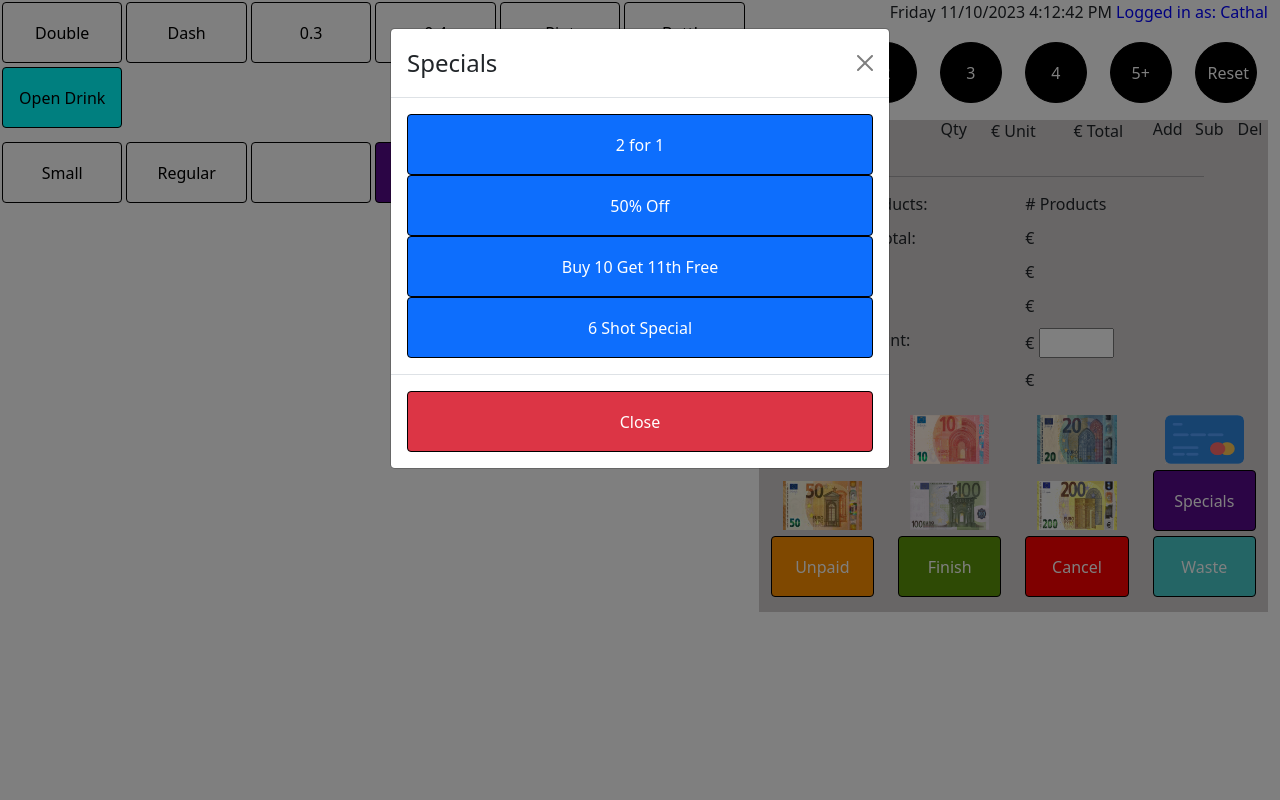
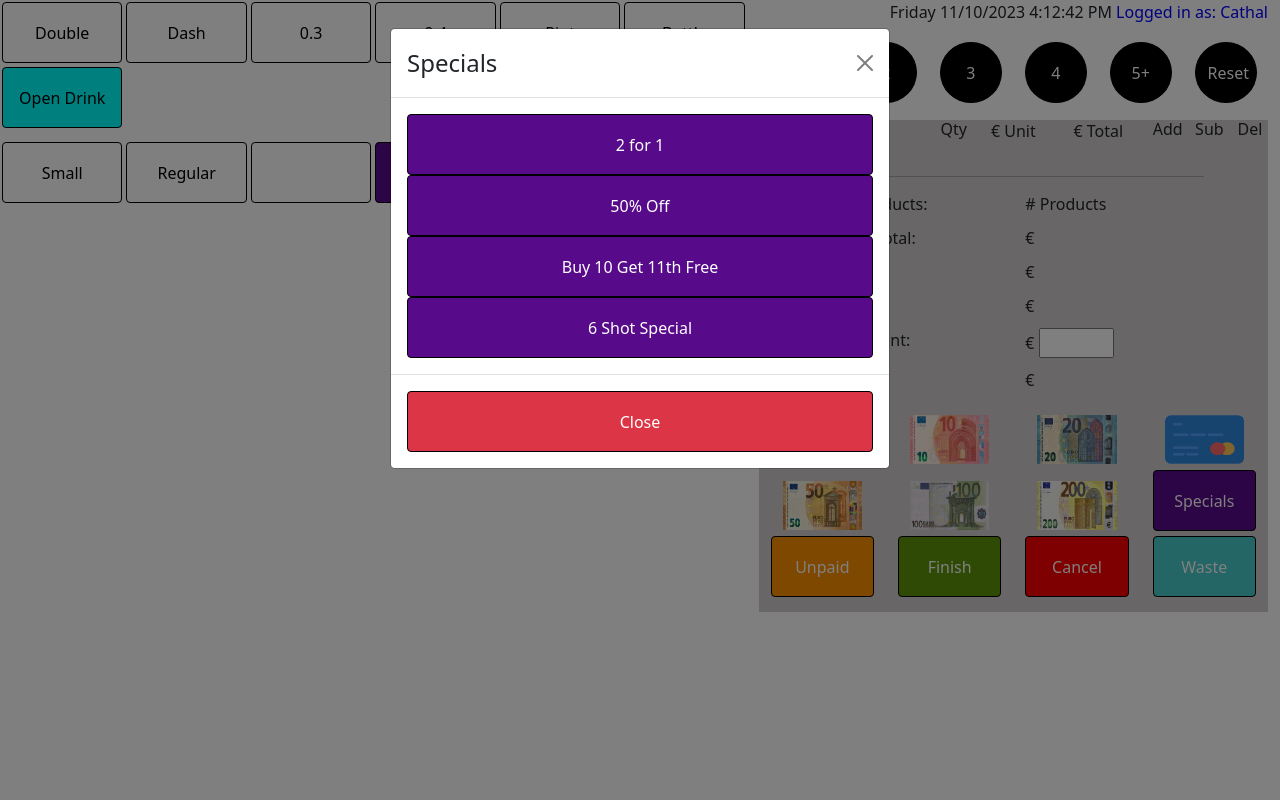
Before and after one commit to CathalDolan/IPUHAEL_EPOS, a Django app: page / in a window 1280 px wide, after a click on "Specials". Run offline with Django 4.2, Linux system fonts and the light colour scheme; data that the repository does not hold is empty.

Commit message:
Pre-deploy push

```diff
--- a/index/models.py
+++ b/index/models.py
@@ -48,6 +48,8 @@ class Product(models.Model):
                                         blank=True,
                                         decimal_places=2,
                                         max_digits=5)
+    def __str__(self):
+        return self.name
 
 
 class GrandTotal(models.Model):
@@ -80,8 +82,8 @@ class GrandTotal(models.Model):
                                       blank=True,
                                       max_length=100)
     payment_reason = models.CharField(null=True,
-                                        blank=True,
-                                        max_length=100)
+                                      blank=True,
+                                      max_length=100)
 
 
 class LineItem(models.Model):
--- a/index/static/css/main.css
+++ b/index/static/css/main.css
@@ -213,7 +213,7 @@ input {
     margin-top: 18px;
 }
 
-/*-- Pfand Modea --*/
+/*-- Pfand Modal --*/
 .pfand__modal_button {
     margin-bottom: 10px;
 }
--- a/index/static/js/main.js
+++ b/index/static/js/main.js
@@ -340,7 +340,7 @@ $('.payment_button').click( function(){
         }
     }
 
-    let url = "https://8000-cathaldolan-ipuhaelepos-3mipea1rgm3.ws-eu105.gitpod.io/";
+    let url = "https://8000-cathaldolan-ipuhaelepos-3mipea1rgm3.ws-eu106.gitpod.io/";
     grand_total.pfand_buttons_total = pfand_buttons_total;
     grand_total.total_products_qty = total_products_qty;
     grand_total.line_totals_total = line_totals_total;
@@ -350,6 +350,7 @@ $('.payment_button').click( function(){
     grand_total.change_due = change_due;
     grand_total.payment_method = payment_method;
     grand_total.payment_reason = payment_reason;
+    // getCookie("csrftoken");
     fetch(url, {
         method: "POST",
         credentials: "same-origin",
@@ -374,8 +375,8 @@ function getCookie(name) {
             const cookie = cookies[i].trim();
             // Does this cookie string begin with the name we want?
             if (cookie.substring(0, name.length + 1) === (name + "=")) {
-            cookieValue = decodeURIComponent(cookie.substring(name.length + 1));
-            break;
+                cookieValue = decodeURIComponent(cookie.substring(name.length + 1));
+                break;
             }
         }
     }
--- a/index/templates/index/index.html
+++ b/index/templates/index/index.html
@@ -153,10 +153,25 @@
                             <!-- Modal body -->
                             <div class="modal-body">
                                 {% for gift in gifts %}
-                                    <button class="btn {{gift.category}} product_button" id="{{gift.id}}" data-category="{{gift.category}}" data-name="{{gift.name}}" > <!-- data-price_default="{{gift.price_regular}}" data-price_03="{{food.price_small}}" data-price_04="{{food.price_regular}}"  -->
+                                    <button class="btn {{gift.category}} product_button" id="{{gift.id}}" data-category="{{gift.category}}" data-name="{{gift.name}}" data-price_default="{{food.price_default}}" > <!-- data-price_default="{{gift.price_regular}}" data-price_03="{{food.price_small}}" data-price_04="{{food.price_regular}}"  -->
                                         {{gift.name}}
                                     </button>
                                 {% endfor %}
+                                <button class="btn product_button gifts_button" id="{{gift.id}}" data-category="Fridge_Magnet.category" data-name="Fridge_Magnet.name" data-price_default="{{food.price_default}}" > <!-- data-price_default="{{gift.price_regular}}" data-price_03="{{food.price_small}}" data-price_04="{{food.price_regular}}"  -->
+                                    Fridge Magnet
+                                </button>
+                                <button class="btn product_button gifts_button" id="{{gift.id}}" data-category="Tree_Decoration.category" data-name="Tree_Decoration.name" data-price_default="{{food.price_default}}" > <!-- data-price_default="{{gift.price_regular}}" data-price_03="{{food.price_small}}" data-price_04="{{food.price_regular}}"  -->
+                                    Tree Decoration
+                                </button>
+                                <button class="btn product_button gifts_button" id="{{gift.id}}" data-category="Picture_Frame.category" data-name="Picture_Frame.name" data-price_default="{{food.price_default}}" > <!-- data-price_default="{{gift.price_regular}}" data-price_03="{{food.price_small}}" data-price_04="{{food.price_regular}}"  -->
+                                    Picture Frame
+                                </button>
+                                <button class="btn product_button gifts_button" id="{{gift.id}}" data-category="T-Shirt.category" data-name="T-Shirt.name" data-price_default="{{food.price_default}}" > <!-- data-price_default="{{gift.price_regular}}" data-price_03="{{food.price_small}}" data-price_04="{{food.price_regular}}"  -->
+                                    T-Shirt
+                                </button>
+                                <button class="btn product_button gifts_button" id="{{gift.id}}" data-category="Polo_Shirt.category" data-name="Polo_Shirt.name" data-price_default="{{food.price_default}}" > <!-- data-price_default="{{gift.price_regular}}" data-price_03="{{food.price_small}}" data-price_04="{{food.price_regular}}"  -->
+                                    Polo Shirt
+                                </button>
                             </div>
 
                             <!-- Modal footer -->
@@ -359,7 +374,7 @@
                         <p class="grand_totals_row grand_totals_figure" id="change_due">€</p>
                     </div>
                 </div>
-                <!-- € Notes Row -->
+                <!-- € Notes and Finish Buttons Row -->
                 <div class="row €_notes_row">
                     <div class="col-3">
                         <button class="btn €_notes_button pay_method_button" data-value="5" data-payment_method="cash">
@@ -415,10 +430,10 @@
 
                                 <!-- Modal body -->
                                 <div class="modal-body">
-                                    <button class="btn btn-primary">2 for 1</button>
-                                    <button class="btn btn-primary"></buttonclass>50% Off</button>
-                                    <button class="btn btn-primary"></buttonclass>Buy 10 Get 11th Free</button>
-                                    <button class="btn btn-primary"></buttonclass>6 Shot Special</button> <!-- This better done in calculations -->
+                                    <button class="btn specials_button">2 for 1</button>
+                                    <button class="btn specials_button"></buttonclass>50% Off</button>
+                                    <button class="btn specials_button"></buttonclass>Buy 10 Get 11th Free</button>
+                                    <button class="btn specials_button"></buttonclass>6 Shot Special</button> <!-- This better done in calculations -->
                                 </div>
 
                                 <!-- Modal footer -->
@@ -448,13 +463,13 @@
 
                                 <!-- Modal body -->
                                 <div class="modal-body">
-                                    <button class="btn btn-primary payment_button" data-payment_method_alternative="complimentary" data-payment_reason="Comp_Manager_Authorised">Comp Manager Authorised</button>
-                                    <button class="btn btn-primary payment_button" data-payment_method_alternative="complimentary" data-payment_reason="Comp_Cutomer_Replacement"></buttonclass>Comp Cutomer Replacement</button>
-                                    <button class="btn btn-primary payment_button" data-payment_method_alternative="complimentary" data-payment_reason="Comp_Cathal_Authorised"></buttonclass>Comp Cathal Authorised</button>
-                                    <button class="btn btn-primary payment_button" data-payment_method_alternative="complimentary" data-payment_reason="Comp_India"></buttonclass>Comp India</button>
-                                    <button class="btn btn-primary payment_button" data-payment_method_alternative="complimentary" data-payment_reason="Comp_Neighbouring_Stand">Comp Neighbouring Stand</button>
-                                    <button class="btn btn-primary payment_button" data-payment_method_alternative="complimentary" data-payment_reason="Comp_Other"></buttonclass>Comp Other</button>
-                                    <button class="btn btn-primary payment_button" data-payment_method_alternative="complimentary" data-payment_reason="Staff_Drink"></buttonclass>Staff Drink</button>
+                                    <button class="btn btn-primary unpaid_button" data-payment_method_alternative="complimentary" data-payment_reason="Comp_Manager_Authorised">Comp Manager Authorised</button>
+                                    <button class="btn btn-primary unpaid_button" data-payment_method_alternative="complimentary" data-payment_reason="Comp_Cutomer_Replacement"></buttonclass>Comp Cutomer Replacement</button>
+                                    <button class="btn btn-primary unpaid_button" data-payment_method_alternative="complimentary" data-payment_reason="Comp_Cathal_Authorised"></buttonclass>Comp Cathal Authorised</button>
+                                    <button class="btn btn-primary unpaid_button" data-payment_method_alternative="complimentary" data-payment_reason="Comp_India"></buttonclass>Comp India</button>
+                                    <button class="btn btn-primary unpaid_button" data-payment_method_alternative="complimentary" data-payment_reason="Comp_Neighbouring_Stand">Comp Neighbouring Stand</button>
+                                    <button class="btn btn-primary unpaid_button" data-payment_method_alternative="complimentary" data-payment_reason="Comp_Other"></buttonclass>Comp Other</button>
+                                    <button class="btn btn-primary unpaid_button" data-payment_method_alternative="complimentary" data-payment_reason="Staff_Drink"></buttonclass>Staff Drink</button>
                                 </div>
 
                                 <!-- Modal footer -->
@@ -495,14 +510,14 @@
 
                                 <!-- Modal body -->
                                 <div class="modal-body">
-                                    <button class="btn btn-primary payment_button" data-payment_method_alternative="waste" data-payment_reason="Waste_Spilled">Waste Spilled</button>
-                                    <button class="btn btn-primary payment_button" data-payment_method_alternative="waste" data-payment_reason="Waste_Set-Up_Line Cleaning"></buttonclass>Waste Set-Up / Line Cleaning</button>
-                                    <button class="btn btn-primary payment_button" data-payment_method_alternative="waste" data-payment_reason="Waste_Other"></buttonclass>Waste Other</button>
-                                    <button class="btn btn-primary payment_button" data-payment_method_alternative="waste" data-payment_reason="Customer_Return_Warm"></buttonclass>Customer Return - Warm</button>
-                                    <button class="btn btn-primary payment_button" data-payment_method_alternative="waste" data-payment_reason="Cutomer_Return_Cold">Cutomer Return - Cold</button>
-                                    <button class="btn btn-primary payment_button" data-payment_method_alternative="waste" data-payment_reason="Customer_Return_Taste"></buttonclass>Customer Return - Taste</button>
-                                    <button class="btn btn-primary payment_button" data-payment_method_alternative="waste" data-payment_reason="Customer_Return_Glass_Issue"></buttonclass>Customer Return - Glass Issue</button>
-                                    <button class="btn btn-primary payment_button" data-payment_method_alternative="waste" data-payment_reason="Customer_Return_Other"></buttonclass>Customer Return - Other</button>
+                                    <button class="btn btn-primary waste_button" data-payment_method_alternative="waste" data-payment_reason="Waste_Spilled">Waste Spilled</button>
+                                    <button class="btn btn-primary waste_button" data-payment_method_alternative="waste" data-payment_reason="Waste_Set-Up_Line Cleaning"></buttonclass>Waste Set-Up / Line Cleaning</button>
+                                    <button class="btn btn-primary waste_button" data-payment_method_alternative="waste" data-payment_reason="Waste_Other"></buttonclass>Waste Other</button>
+                                    <button class="btn btn-primary waste_button" data-payment_method_alternative="waste" data-payment_reason="Customer_Return_Warm"></buttonclass>Customer Return - Warm</button>
+                                    <button class="btn btn-primary waste_button" data-payment_method_alternative="waste" data-payment_reason="Cutomer_Return_Cold">Cutomer Return - Cold</button>
+                                    <button class="btn btn-primary waste_button" data-payment_method_alternative="waste" data-payment_reason="Customer_Return_Taste"></buttonclass>Customer Return - Taste</button>
+                                    <button class="btn btn-primary waste_button" data-payment_method_alternative="waste" data-payment_reason="Customer_Return_Glass_Issue"></buttonclass>Customer Return - Glass Issue</button>
+                                    <button class="btn btn-primary waste_button" data-payment_method_alternative="waste" data-payment_reason="Customer_Return_Other"></buttonclass>Customer Return - Other</button>
                                 </div>
 
                                 <!-- Modal footer -->
--- a/index/views.py
+++ b/index/views.py
@@ -1,11 +1,12 @@
 from django.shortcuts import render, redirect
 from . models import Product, GrandTotal, LineItem
-from django.views.decorators.csrf import csrf_exempt
+from django.views.decorators.csrf import csrf_exempt, requires_csrf_token, ensure_csrf_cookie
 from django.http import JsonResponse
 from django.contrib import messages
 import json
 
 
+@ensure_csrf_cookie
 def index(request):
     """ A view to return the index page """
     """https://testdriven.io/blog/django-ajax-xhr/"""
--- a/ipuhael_epos/settings.py
+++ b/ipuhael_epos/settings.py
@@ -27,7 +27,7 @@ SECRET_KEY = os.environ.get('IPUHAEL_EPOS_SECRET_KEY')
 DEBUG = True
 
 ALLOWED_HOSTS = [
-    '8000-cathaldolan-ipuhaelepos-3mipea1rgm3.ws-eu105.gitpod.io',
+    '8000-cathaldolan-ipuhaelepos-3mipea1rgm3.ws-eu106.gitpod.io',
 ]
 
 CSRF_TRUSTED_ORIGINS = [
```
